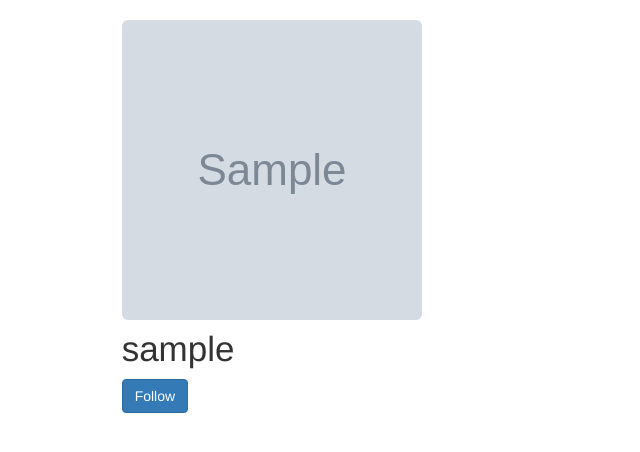
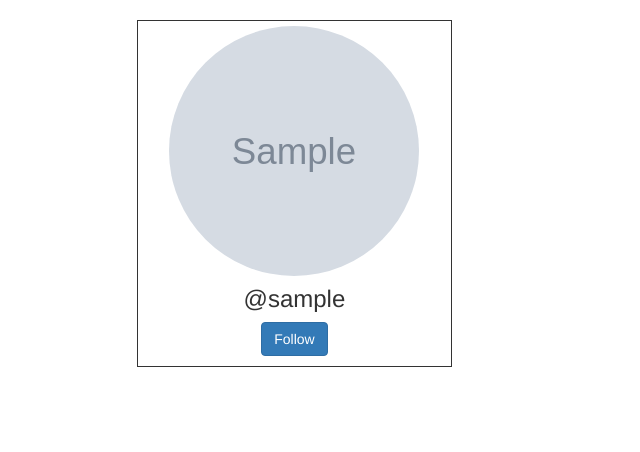
Before and after one commit to alexogola/instagram, a Django app: page /view/profiles in a window 1280 px wide. Shown: the part 70-522 px from the top of the page, without its empty margins (0-640 px from the left). Run offline with Django 3.2, Linux system fonts and the light colour scheme; a user stored in the database is signed in; tables that the repository leaves empty hold one stand-in row (values such as "Sample post"); grey boxes marked "Sample" are stand-in pictures; some libraries are stand-ins or nearby versions.

Commit message:
round profile images

```diff
--- a/clone/templates/profile/all.html
+++ b/clone/templates/profile/all.html
@@ -4,18 +4,20 @@
     <div class="col-xs-1 col-sm-1 col-md-1 col-lg-1 col-xl-1"></div>
     <div class="col-xs-10 col-sm-10 col-md-10 col-lg-10 col-xl-10">
         {% for profile in all_profiles%}
-        <div class="col-xs-12 col-sm-12 col-md-4 col-lg-4 col-xl-4">
-            <div class="row">
+        <div class="col-xs-12 col-sm-12 col-md-4 col-lg-4 col-xl-4" style="text-align: center; margin-bottom: 10px;">
+          <div style="border: solid; border-width: 1px; padding-top: 5px;">
+            <div class="row" style="text-align: center;">
                 <a href="{%url 'single_user' profile.id %}">
-                    <img src={{profile.profile_photo.url}} class="img-responsive img-rounded" style="float:left; height:300px; width:300px;">
+                    <img src={{profile.profile_photo.url}} class="img-responsive img-rounded" style="height:250px; width:250px; margin: 0 auto; border-radius: 50%;">
                 </a>
             </div>
             <div class="row">
                 <a href="{%url 'single_user' profile.id %}"></a>
-                <h5 style="font-size:35px;">{{profile.username}}</h5>
+                <h5 style="font-size:24px;">@{{profile.username}}</h5>
                 <a href="{% url 'follow' profile.id %}">
                     <button type="button" class="btn btn-primary" style="margin-bottom:10px;">Follow </button>
                 </a>
+            </div>
             </div>
         </div>
         {% endfor %}
```
